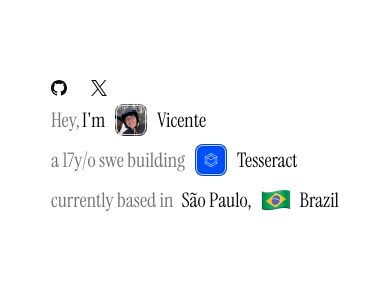
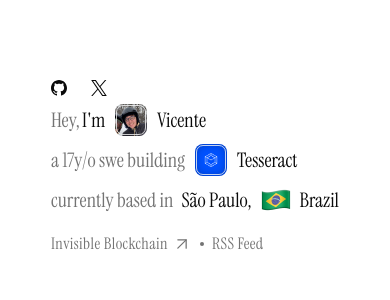
Before and after one commit to Vicentesan/vicentesan.dev, a Next.js app: page / in a window 390 px wide. Shown: the top 300 px of the page. Built offline with nearby package versions, Linux system fonts and the light colour scheme.

Commit message:
feat: add responsivity

```diff
--- a/src/app/blog/invisible-blockchain/page.tsx
+++ b/src/app/blog/invisible-blockchain/page.tsx
@@ -19,7 +19,7 @@ export default function InvisibleBlockchainPage() {
     }
   }, []);
   return (
-    <main className="relative mx-auto flex w-fit max-w-xl flex-col items-start justify-center gap-8 py-20">
+    <main className="relative mx-auto flex w-fit max-w-xl flex-col items-start justify-center gap-8 py-20 max-sm:px-10">
       <BackButton />
 
       <div className="flex flex-col gap-2">
--- a/src/app/page.tsx
+++ b/src/app/page.tsx
@@ -2,7 +2,9 @@
 
 import { differenceInYears } from 'date-fns';
 import { motion } from 'framer-motion';
+import { ArrowUpRight } from 'lucide-react';
 import Image from 'next/image';
+import Link from 'next/link';
 import brazilFlag from '@/assets/brazil.png';
 import tesseractLogo from '@/assets/tesseract-logo.png';
 import vicenteSanchez from '@/assets/vicentesan.jpg';
@@ -18,7 +20,7 @@ export default function Home() {
   const age = differenceInYears(today, birthDate);
 
   return (
-    <main className="mx-auto mt-20 flex h-screen w-full max-w-7xl flex-col items-center justify-start md:mt-0 md:justify-center">
+    <main className="mx-auto mt-20 flex w-full max-w-7xl flex-col items-center justify-start overflow-hidden md:mt-0 md:h-screen md:justify-center">
       <div className="flex flex-col items-start justify-start gap-4">
         <div className="flex w-fit flex-col items-start gap-2 font-instrument-serif lg:gap-4">
           <motion.div
@@ -129,7 +131,7 @@ export default function Home() {
           </motion.div>
         </div>
 
-        {/* <motion.div
+        <motion.div
           initial={{
             opacity: 0,
             y: 10,
@@ -159,7 +161,7 @@ export default function Home() {
           >
             RSS Feed
           </Link>
-        </motion.div> */}
+        </motion.div>
       </div>
     </main>
   );
--- a/src/components/back-button.tsx
+++ b/src/components/back-button.tsx
@@ -3,7 +3,7 @@ import Link from 'next/link';
 
 export function BackButton(props: LucideProps) {
   return (
-    <div className="-left-50 absolute top-22">
+    <div className="lg:-left-50 min-md:-left-15 absolute top-10 left-25 md:top-22 min-sm:left-0">
       <Link href="/" title="Go back" className="group flex items-center">
         <svg
           width="18px"
```
